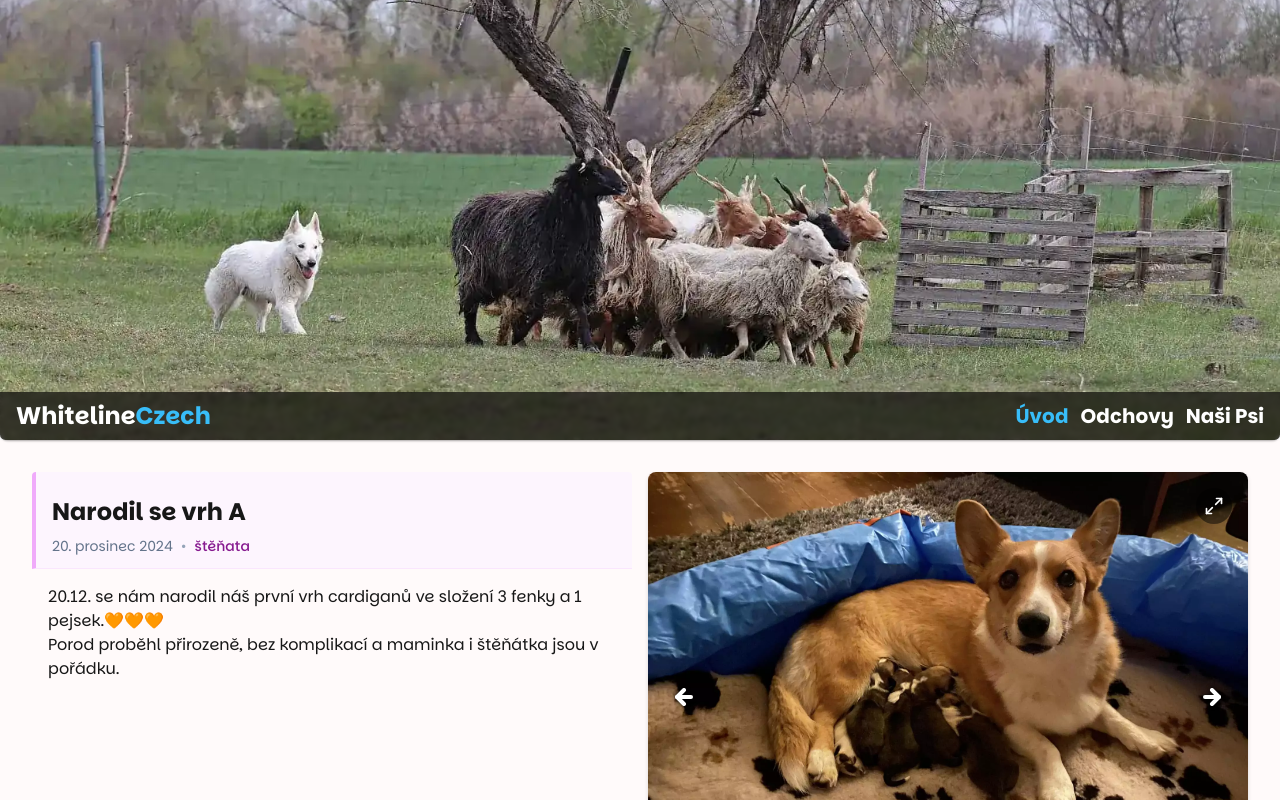
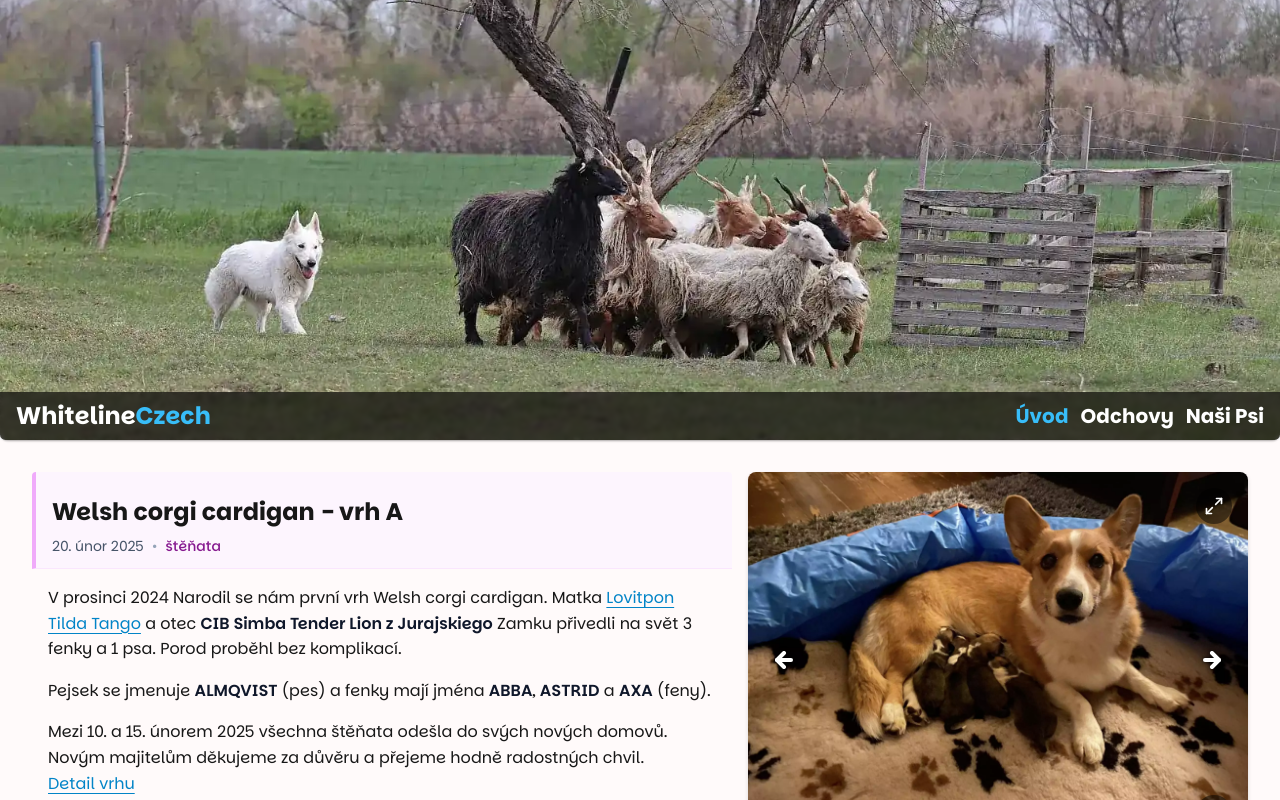
Before and after one commit to KaiUweCZE/white-line, a Next.js app: page / in a window 1280 px wide. Shown: the top 800 px of the page. Built offline with nearby package versions, Linux system fonts and the light colour scheme.

Commit message:
enhance articles, add markdown

```diff
--- a/package.json
+++ b/package.json
@@ -16,6 +16,7 @@
     "next": "15.1.7",
     "react": "19.0.0-rc-66855b96-20241106",
     "react-dom": "19.0.0-rc-66855b96-20241106",
+    "react-markdown": "^10.1.0",
     "react-swipeable": "^7.0.2",
     "tailwind-merge": "^2.5.5"
   },
--- /dev/null
+++ b/src/assets/styles/article.css
@@ -0,0 +1,83 @@
+::-webkit-scrollbar {
+  width: 6px;
+}
+
+::-webkit-scrollbar-track {
+  background: rgba(0, 0, 0, 0.144);
+}
+
+::-webkit-scrollbar-thumb {
+  background: #333;
+  border-radius: 5px;
+}
+
+::-webkit-scrollbar-thumb:hover {
+  background: #555;
+}
+
+.article-content {
+  max-height: 20rem;
+  overflow-y: auto;
+  --text-primary: theme('colors.slate.900');
+  --text-secondary: theme('colors.slate.800');
+  --text-accent: theme('colors.sky.600');
+  --text-accent-hover: theme('colors.sky.900');
+  --transition: 0.3s;
+  --bg-hover: theme('colors.sky.50');
+}
+
+.article-content h3 {
+  font-size: 1.1rem;
+  font-weight: bold;
+  color: var(--text-primary);
+  text-wrap: balance;
+}
+
+.article-content h4 {
+  font-size: 1rem;
+  font-weight: bold;
+  margin-top: 1rem;
+  margin-bottom: 0.7rem;
+  text-wrap: balance;
+}
+
+.article-content p {
+  margin-bottom: 1rem;
+  line-height: 1.6;
+}
+
+.article-content strong {
+  font-weight: 600;
+  color: var(--text-primary);
+}
+
+.article-content ul {
+  list-style-type: disc;
+  margin-left: 1.5rem;
+  margin-bottom: 1rem;
+}
+
+.article-content ol {
+  list-style-type: decimal;
+  margin-left: 1.5rem;
+  margin-bottom: 1rem;
+}
+
+.article-content a {
+  color: var(--text-accent);
+  transition: var(--transition);
+  text-decoration: underline;
+  text-underline-offset: 0.25rem;
+  &:hover {
+    transition: var(--transition);
+    color: var(--text-accent-hover);
+  }
+}
+
+.article-content blockquote {
+  border-left: 4px solid theme('colors.slate.200');
+  padding-left: 1rem;
+  margin-bottom: 1rem;
+  font-style: italic;
+  color: theme('colors.slate.600');
+}
--- a/src/ui/articles/data/articles/2024.ts
+++ b/src/ui/articles/data/articles/2024.ts
@@ -18,7 +18,7 @@ export const articles2024: Article[] = [
   {
     headline: 'Narodil se vrh A',
     text: `20.12. se nám narodil náš první vrh cardiganů ve složení 3 fenky a 1 pejsek.🩷🩷🩷🩵
-Porod proběhl přirozeně, bez komplikací a maminka i štěňátka jsou v pořádku.`,
+  Porod proběhl přirozeně, bez komplikací a maminka i štěňátka jsou v pořádku.`,
     time: '23.12.2024',
     year: 2024,
     images: vrhAUrls,
@@ -43,7 +43,7 @@ Porod proběhl přirozeně, bez komplikací a maminka i štěňátka jsou v poř
     Na loňském MČR jsme se s Frederikou kvalifikovali ze 2. místa na ME, které se tento rok konalo v Italském městečku Bibbona.
     Celkem zde startovalo 31 psů z 11 zemí. Z kvalifikačních kol, která probíhala v pátek a v sobotu trať nikdo nedokončil a jen 11 týmům se podařilo získat body.
     Do nedělního finále, kam postupovalo 10 nejlepších týmů, jsme se kvalifikovali ze 7. místa.
-    Ani finálové běhy se ale nepodařili dokončit všem, naštěstí jsme to s Frederikou nakonec zvládli a umístili se opět na 7. místě.🏅
+    Ani finálové běhy se ale nepodařili dokončit všem, naštěstí jsme to s Frederikou nakonec zvládli a umístili se opět na **7. místě**.🏅
     Děkuji za podporu Klubu bílého ovčáka!`,
     time: '8.říjen 2024',
     year: 2024,
--- a/src/ui/articles/data/data-articles.ts
+++ b/src/ui/articles/data/data-articles.ts
@@ -14,6 +14,25 @@ const galleryDefault = { width: 600, height: 350, expander: false };
 
 export const newsData: Article[] = [
   {
+    headline: 'Welsh corgi cardigan - vrh A',
+    text: `V prosinci 2024 Narodil se nám první vrh Welsh corgi cardigan. Matka Lovitpon Tilda Tango a otec CIB Simba Tender Lion z Jurajskiego Zamku přivedli na svět 3 fenky a 1 psa. Porod proběhl bez komplikací.`,
+    content: `V prosinci 2024 Narodil se nám první vrh Welsh corgi cardigan. Matka [Lovitpon Tilda Tango](https://whitelineczech.com/nasi-psi/tilda-tango) a otec **CIB Simba Tender Lion z Jurajskiego** Zamku přivedli na svět 3 fenky a 1 psa. Porod proběhl bez komplikací.
+
+Pejsek se jmenuje **ALMQVIST** (pes) a fenky mají jména **ABBA**, **ASTRID** a **AXA** (feny).
+
+Mezi 10. a 15. únorem 2025 všechna štěňata odešla do svých nových domovů. Novým majitelům děkujeme za důvěru a přejeme hodně radostných chvil.
+[Detail vrhu](https://whitelineczech.com/odchovy/cra)
+`,
+    time: '20.2.2025',
+    year: 2025,
+    images: [...corgiVrhAImages.gallery, ...vrhAImages.gallery], // Zde by byly všechny obrázky
+    labels: ['Vrh A', 'Welsh corgi cardigan', 'štěňata', 'ALMQVIST', 'ABBA', 'ASTRID', 'AXA'],
+    galleryOptions: { width: 500, height: 375, expander: false },
+    sameSize: true,
+    tags: { name: 'štěňata', type: 'puppies' },
+    // lastUpdated: '25.1.2025' // Nové pole pro sledování aktualizací
+  },
+  /*{
     headline: 'Narodil se vrh A',
     text: `20.12. se nám narodil náš první vrh cardiganů ve složení 3 fenky a 1 pejsek.🧡🧡🧡
 Porod proběhl přirozeně, bez komplikací a maminka i štěňátka jsou v pořádku.`,
@@ -35,16 +54,29 @@ Za letáček děkujeme EWE Design - Grafika pro chovatele - Graphics for breeder
     labels: [...vrhAImages.labels],
     galleryOptions: { width: 600, height: 450, expander: false },
     tags: { name: 'štěňata', type: 'puppies' },
-  },
+  },*/
 
   {
     headline: 'Pasení v Itálii',
-    text: `🏆ME v pasání tradičním stylem 2024🏆
-    Na loňském MČR jsme se s Frederikou kvalifikovali ze 2. místa na ME, které se tento rok konalo v Italském městečku Bibbona.
-    Celkem zde startovalo 31 psů z 11 zemí. Z kvalifikačních kol, která probíhala v pátek a v sobotu trať nikdo nedokončil a jen 11 týmům se podařilo získat body.
-    Do nedělního finále, kam postupovalo 10 nejlepších týmů, jsme se kvalifikovali ze 7. místa.
-    Ani finálové běhy se ale nepodařili dokončit všem, naštěstí jsme to s Frederikou nakonec zvládli a umístili se opět na 7. místě.🏅
-    Děkuji za podporu Klubu bílého ovčáka!`,
+    text: `🏆 ME v pasení tradičním stylem 2024 🏆
+Na loňském MČR jsme se s Frederikou kvalifikovali ze 2. místa na ME, které se tento rok konalo v Italském městečku Bibbona.
+Celkem zde startovalo 31 psů z 11 zemí. Z kvalifikačních kol, která probíhala v pátek a v sobotu trať nikdo nedokončil a jen 11 týmům se podařilo získat body.
+Do nedělního finále, kam postupovalo 10 nejlepších týmů, jsme se kvalifikovali ze 7. místa.
+Ani finálové běhy se ale nepodařili dokončit všem, naštěstí jsme to s Frederikou nakonec zvládli a umístili se opět na 7. místě. 🏅
+Děkuji za podporu Klubu bílého ovčáka!`,
+    content: `### 🏆 ME v pasení tradičním stylem 2024 🏆
+
+Na loňském MČR jsme se s **Frederikou** kvalifikovali ze 2. místa na ME, které se tento rok konalo v Italském městečku Bibbona.
+
+Celkem zde startovalo **31 psů z 11 zemí**. Z kvalifikačních kol, která probíhala v pátek a v sobotu trať nikdo nedokončil a jen 11 týmům se podařilo získat body.
+
+Do nedělního finále, kam postupovalo 10 nejlepších týmů, jsme se kvalifikovali ze **7. místa**.
+
+Ani finálové běhy se ale nepodařili dokončit všem, naštěstí jsme to s Frederikou nakonec zvládli a umístili se opět na **7. místě**. 🏅
+
+---
+
+Děkuji za podporu [Klubu bílého ovčáka](https://www.bily-ovcak.cz/)!`,
     time: '8.říjen 2024',
     year: 2024,
     images: [...italiePaseniImages.gallery],
--- a/src/ui/articles/data/types.ts
+++ b/src/ui/articles/data/types.ts
@@ -1,6 +1,7 @@
 export interface Article {
   headline: string;
   text: string;
+  content?: string;
   time: string;
   year: number;
   images: string[];
--- a/src/ui/articles/primary-article.tsx
+++ b/src/ui/articles/primary-article.tsx
@@ -1,9 +1,11 @@
 'use client';
 import { useContext } from 'react';
+import ReactMarkdown from 'react-markdown';
 import Gallery from '../gallery/gallery';
 import { ArticleContext } from '@/context/article-context';
 import { formatDate } from '@/utils/form-date';
-import { formatArticleText } from '@/utils/format-article-text';
+import '@/assets/styles/article.css';
+import { fixIndentation } from '@/utils/fix-indentation';
 
 const PrimaryArticle = () => {
   const context = useContext(ArticleContext);
@@ -40,21 +42,26 @@ const PrimaryArticle = () => {
 
   const { specialClass, textColor } = getCategoryColors();
 
+  const cleanText = fixIndentation(currentArticle.content ?? text);
+
   return (
     <div className="gap-4 primary-article ">
       <article className="max-w-full rounded overflow-hidden">
         <header className={`px-4 pt-6 pb-3 border-b   border-l-4 ${specialClass}`}>
           <h2 className="text-2xl font-bold">{headline}</h2>
           <div className="flex items-center gap-2 mt-2">
-            <time dateTime={time} className="text-sm text-slate-500">
+            <time dateTime={time} className="text-sm text-slate-600">
               {formatDate(time)}
             </time>
             <span className="text-sm text-slate-400">•</span>
             <span className={`text-sm font-medium ${textColor}`}>{tags?.name}</span>
           </div>
         </header>
-        <div className="p-4">
-          <div className="prose max-w-none mb-8">{formatArticleText(text)}</div>
+        <div className="p-4 article-content">
+          <ReactMarkdown>{currentArticle.content ? cleanText : text}</ReactMarkdown>
+
+          {/* <ReactMarkdown>{text}</ReactMarkdown> */}
+          {/* <div className="prose max-w-none mb-8">{formatArticleText(text)}</div> */}
         </div>
       </article>
       <Gallery
--- a/src/ui/articles/types.ts
+++ b/src/ui/articles/types.ts
@@ -11,6 +11,7 @@ export interface GalleryType {
 export interface Article {
   headline: string;
   text: string;
+  content?: string;
   time: string;
   year: number;
   images: StaticImageData[];
--- a/src/ui/gallery/gallery-content.tsx
+++ b/src/ui/gallery/gallery-content.tsx
@@ -43,13 +43,16 @@ const GalleryContent = ({
 
   const containerStyles = !isFullscreen && {
     width: width ? `${width}px` : '100%',
+    height: height ? `${height}px` : '100%',
     maxWidth: '100%',
   };
 
-  const wrapperStyles = !isFullscreen && {
-    paddingBottom: `${(height / width) * 100}%`,
-    position: 'relative' as const,
-  };
+  const wrapperStyles =
+    !isFullscreen &&
+    {
+      /* paddingBottom: `${(height / width) * 100}%`,
+    position: 'relative' as const,*/
+    };
 
   const imageDisplayClass = isFullscreen || !sameSize ? 'object-contain' : 'object-cover';
 
@@ -78,7 +81,7 @@ const GalleryContent = ({
           {images.map((img, index) => (
             <div
               key={index}
-              className="flex-shrink-0 w-full h-full relative max-h-[90dvh] place-self-center "
+              className="flex-shrink-0 w-full h-full relative max-h-[90dvh] place-self-center"
             >
               <Image
                 src={img}
--- /dev/null
+++ b/src/utils/fix-indentation.ts
@@ -0,0 +1,10 @@
+export const fixIndentation = (text: string) => {
+  // Rozdělíme text na řádky
+  const lines = text.split('\n');
+
+  // Odstraníme odsazení z každého řádku
+  const fixedLines = lines.map((line) => line.trimStart());
+
+  // Spojíme zpět do textu
+  return fixedLines.join('\n');
+};
```
Also changed, not shown: tailwind.config.ts (+9 -9 lines), 1 other file (tests, documents, lock files or other folders).
